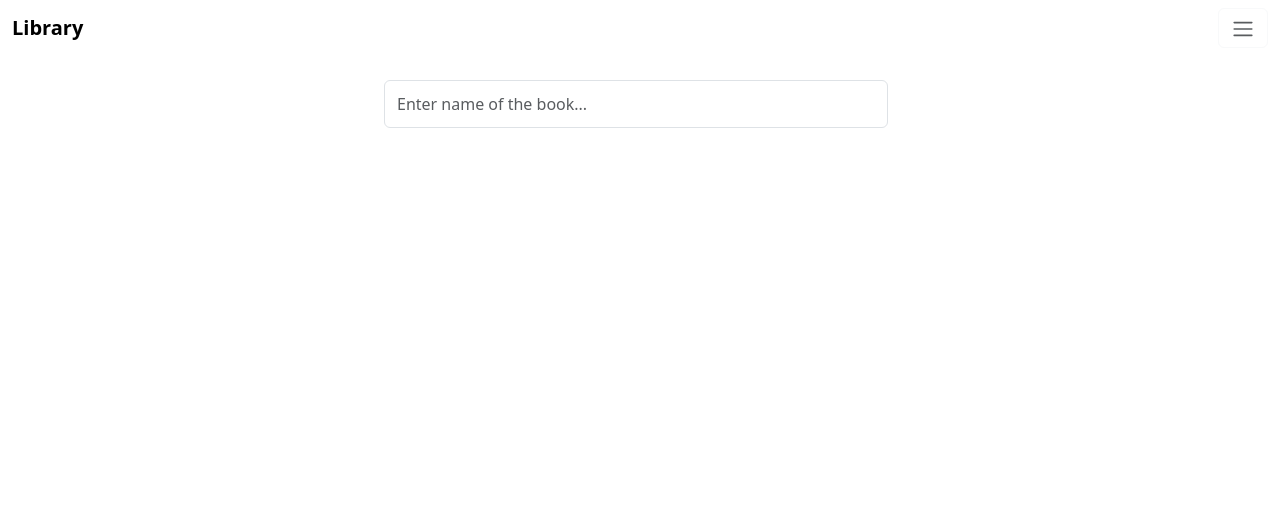
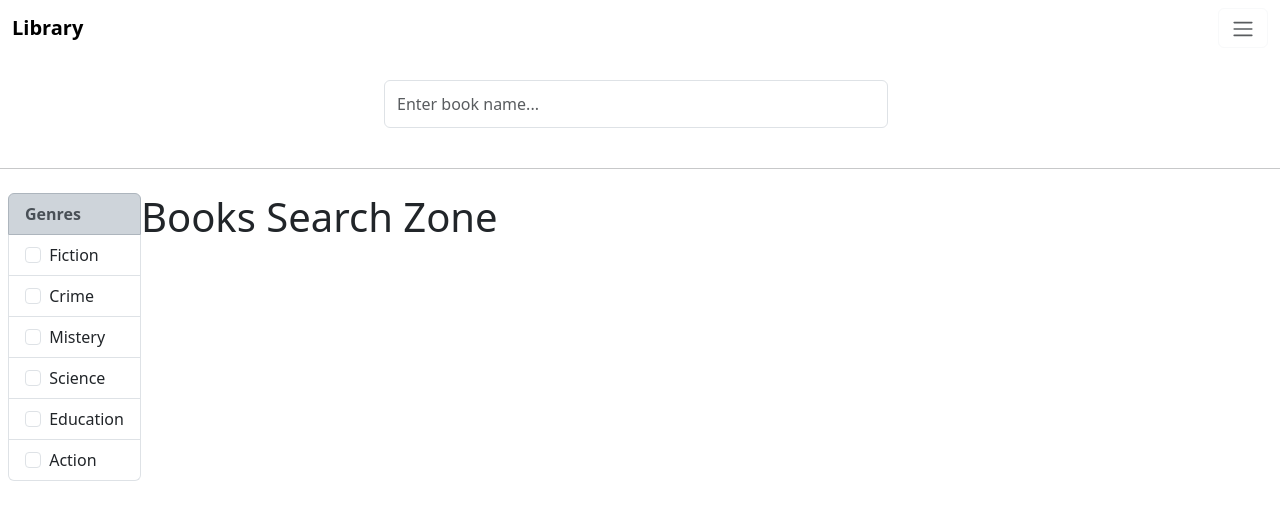
Before and after one commit to PuricelIonut/library, a Django app: page / in a window 1280 px wide. Shown: the top 520 px of the page. Run offline with Django 4.2, Linux system fonts and the light colour scheme.

Commit message:
add containers for homepage

```diff
--- a/library/urls.py
+++ b/library/urls.py
@@ -22,7 +22,7 @@ urlpatterns = [
     path('admin/', admin.site.urls),
     path('', views.home_view, name='home'),
     path('', include('shelf.urls')),
-    path('user/', include('account.urls')),
+    path('account/', include('account.urls')),
 ]
 
 handler404 = 'account.views.not_found_view'
--- a/static/homepage/home.css
+++ b/static/homepage/home.css
@@ -11,3 +11,8 @@
     height:3rem;
     margin: auto;
 }
+
+.d-flex .p-2 {
+    background-color: pink;
+    width: 100%;
+}
--- a/templates/home.html
+++ b/templates/home.html
@@ -11,9 +11,47 @@
 
 <div class="searchbar-container">
     <form id='searchbar' class="d-flex" role="search">
-        <input class="form-control me-2" type="search" placeholder="Enter name of the book..." aria-label="Search">
+        <input class="form-control me-2" type="search" placeholder="Enter book name..." aria-label="Search">
         <button hidden type="submit"></button>
     </form>
 </div>
+<hr>
+
+
+<div class="d-flex p-2">
+    <div id="genres-container">
+        <ul class="list-group">
+            <li class="list-group-item list-group-item-dark"><b>Genres</b></li>
+            <li class="list-group-item">
+                <input class="form-check-input me-1" type="checkbox" value="" id="firstCheckbox">
+                <label class="form-check-label" for="firstCheckbox">Fiction</label>
+            </li>
+            <li class="list-group-item">
+                <input class="form-check-input me-1" type="checkbox" value="" id="secondCheckbox">
+                <label class="form-check-label" for="secondCheckbox">Crime</label>
+            </li>
+            <li class="list-group-item">
+                <input class="form-check-input me-1" type="checkbox" value="" id="thirdCheckbox">
+                <label class="form-check-label" for="thirdCheckbox">Mistery</label>
+            </li>
+            <li class="list-group-item">
+                <input class="form-check-input me-1" type="checkbox" value="" id="thirdCheckbox">
+                <label class="form-check-label" for="thirdCheckbox">Science</label>
+            </li>
+            <li class="list-group-item">
+                <input class="form-check-input me-1" type="checkbox" value="" id="thirdCheckbox">
+                <label class="form-check-label" for="thirdCheckbox">Education</label>
+            </li>
+            <li class="list-group-item">
+                <input class="form-check-input me-1" type="checkbox" value="" id="thirdCheckbox">
+                <label class="form-check-label" for="thirdCheckbox">Action</label>
+            </li>
+        </ul>
+    </div>
+    <div id="books-container">
+        <h1>Books Search Zone</h1>
+    </div>
+</div>
+
 
 {% endblock %}
```
